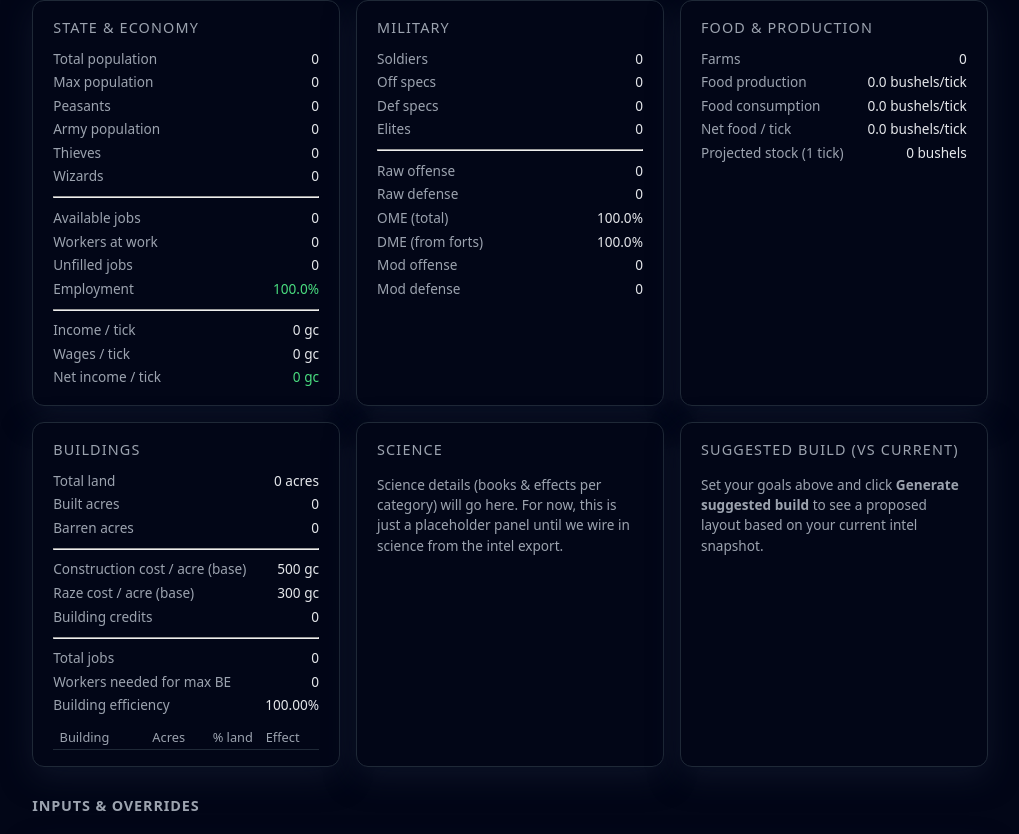
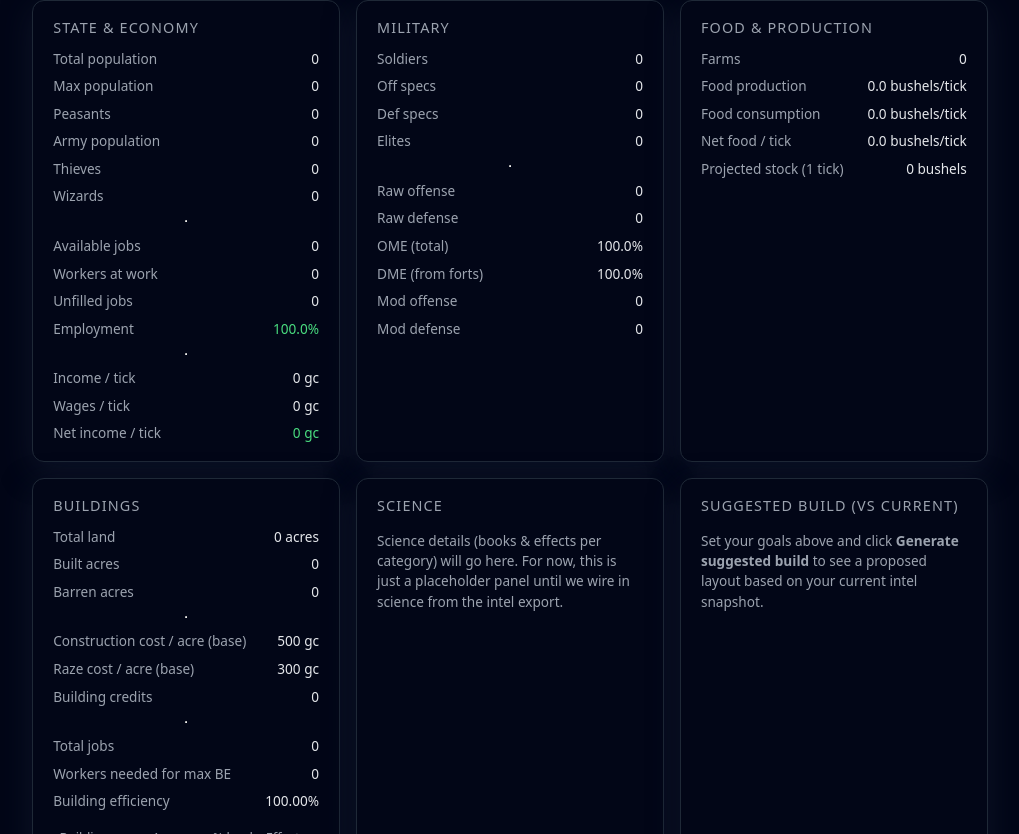
Before and after one commit to Kristoaster/utopia-province-sim, a React (Vite) app: page / in a window 1280 px wide. Shown: the part 3246-4080 px from the top of the page, without its empty margins (130-1149 px from the left). Built offline with nearby package versions, Linux system fonts and the light colour scheme.

Commit message:
WIP updating inputs and interface

```diff
--- a/src/App.css
+++ b/src/App.css
@@ -511,6 +511,18 @@ body {
     opacity: 0.75;
 }
 
+/* Generic 2-column layout for card contents */
+.card-columns {
+    display: grid;
+    grid-template-columns: repeat(auto-fit, minmax(220px, 1fr));
+    column-gap: 1.5rem;
+    row-gap: 0.25rem;
+}
+
+/* Keep field rows looking the same inside the grid */
+.card-columns .field-row {
+    margin: 0;
+}
 
 /* Each metric cell */
 .snapshot-metric {
--- a/src/App.tsx
+++ b/src/App.tsx
@@ -1007,6 +1007,7 @@ function App() {
                 {/* State & Economy */}
                 <div className="card">
                     <div className="card-title">State & Economy</div>
+                    <div className="card-columns">
                         <div className="field-row">
                             <span>Total population</span>
                             <strong>{totalPop.toLocaleString()}</strong>
@@ -1060,12 +1061,14 @@ function App() {
                         <div className="field-row">
                             <span>Net income / tick</span>
                             <strong className={netIncomeClass}>{netIncome.toFixed(0)} gc</strong>
+                        </div>
                     </div>
                 </div>
 
                 {/* Military */}
                 <div className="card">
                     <div className="card-title">Military</div>
+                    <div className="card-columns">
                     <div className="field-row">
                         <span>Soldiers</span>
                         <strong>{province.soldiers.toLocaleString()}</strong>
@@ -1106,12 +1109,14 @@ function App() {
                     <div className="field-row">
                         <span>Mod defense</span>
                         <strong>{militaryResult.modDefense.toFixed(0)}</strong>
+                    </div>
                     </div>
                 </div>
 
                 {/* Food & Production */}
                 <div className="card">
                     <div className="card-title">Food & Production</div>
+                    <div className="card-columns">
                     <div className="field-row">
                         <span>Farms</span>
                         <strong>{(province.buildings.FARMS ?? 0).toFixed(0)}</strong>
@@ -1153,11 +1158,12 @@ function App() {
                         </strong>
                     </div>
                     </div>
+                </div>
 
                 {/* Buildings */}
                 <div className="card">
                     <div className="card-title">Buildings</div>
-
+                    <div className="card-columns">
                     <div className="field-row">
                         <span>Total land</span>
                         <strong>{province.acres.toLocaleString()} acres</strong>
@@ -1230,6 +1236,7 @@ function App() {
                         })}
                         </tbody>
                     </table>
+                </div>
                 </div>
 
                 {/* Science placeholder */}
```
Lines whose indentation alone changed are shown as unchanged.
